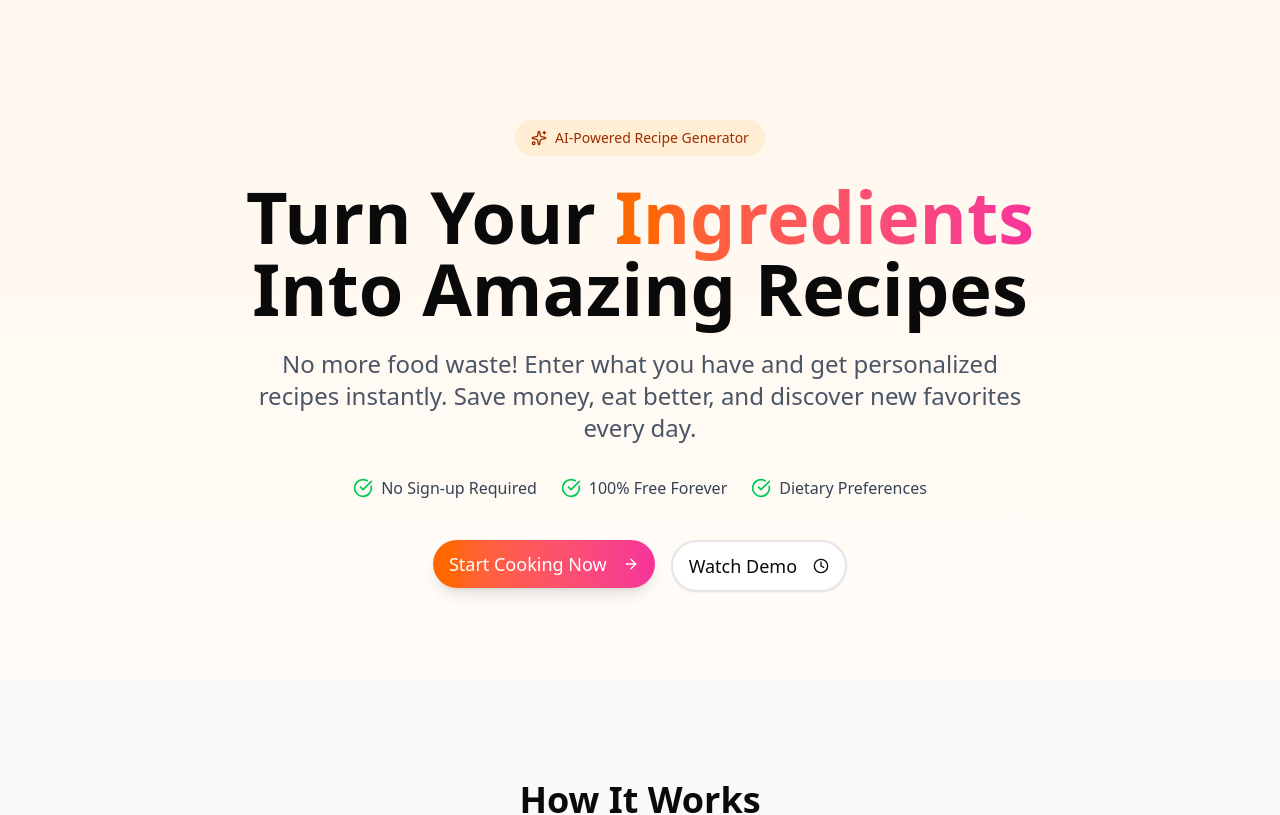
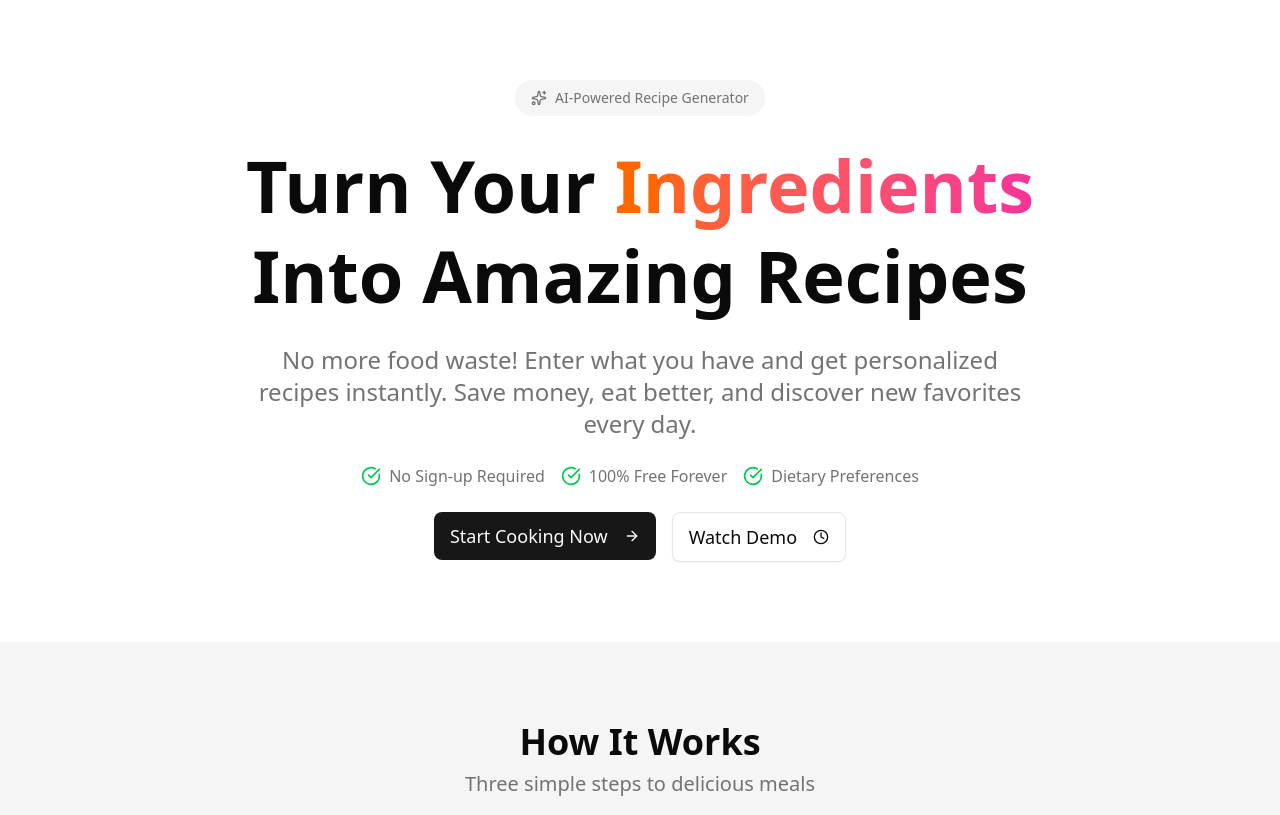
Before and after one commit to tejaschaudhari192/recipe-generator, a Next.js app: page / in a window 1280 px wide. Shown: the top 815 px of the page. Built offline with nearby package versions, Linux system fonts and the light colour scheme; no server answers.

Commit message:
style: dark classes added

```diff
--- a/src/_pages/chat.tsx
+++ b/src/_pages/chat.tsx
@@ -1,10 +1,12 @@
 'use client';
 
-import RecipeCard from '@/components/recipe-card';
+import React, { useEffect, useState } from 'react';
 import { getChatWithId } from '@/lib/api';
 import { Recipe } from '@/types';
+import RecipeCard from '@/components/recipe-card';
+import { Card, CardContent, CardHeader, CardTitle } from '@/components/ui/card';
+import { Skeleton } from '@/components/ui/skeleton';
 import { LoaderPinwheel } from 'lucide-react';
-import React, { useEffect, useState } from 'react';
 
 interface ChatClientProps {
   chatId: string;
@@ -32,15 +34,33 @@ export default function ChatClient({ chatId }: ChatClientProps) {
   }, [chatId]);
 
   return (
-    <div className="flex flex-col min-h-screen bg-gray-50 font-sans">
+    <div className="flex flex-col min-h-screen bg-muted font-sans">
       <main className="flex-grow max-w-4xl w-full mx-auto p-6 flex flex-col justify-center items-center">
         {loading ? (
-          <div className="flex items-center justify-center text-gray-400">
-            <LoaderPinwheel className="animate-spin w-6 h-6 mr-2" />
-            Loading recipes...
+          <div className="w-full space-y-4">
+            {[...Array(3)].map((_, i) => (
+              <Card key={i} className="w-full">
+                <CardHeader>
+                  <Skeleton className="h-6 w-1/3 mb-2" />
+                  <Skeleton className="h-4 w-1/4" />
+                </CardHeader>
+                <CardContent className="space-y-2">
+                  <Skeleton className="h-4 w-full" />
+                  <Skeleton className="h-4 w-5/6" />
+                  <Skeleton className="h-4 w-2/3" />
+                </CardContent>
+              </Card>
+            ))}
           </div>
         ) : error ? (
-          <div className="text-red-500 text-sm">{error}</div>
+          <Card className="w-full max-w-md text-center border-red-300 bg-red-50">
+            <CardHeader>
+              <CardTitle className="text-red-600">Error</CardTitle>
+            </CardHeader>
+            <CardContent>
+              <p className="text-sm text-red-500">{error}</p>
+            </CardContent>
+          </Card>
         ) : recipes.length > 0 ? (
           <div className="space-y-6 w-full">
             {recipes.map((recipe, index) => (
@@ -48,7 +68,16 @@ export default function ChatClient({ chatId }: ChatClientProps) {
             ))}
           </div>
         ) : (
-          <div className="text-gray-500">No recipes found.</div>
+          <Card className="w-full max-w-md text-center">
+            <CardHeader>
+              <CardTitle>No Recipes Found</CardTitle>
+            </CardHeader>
+            <CardContent>
+              <p className="text-muted-foreground text-sm">
+                This chat doesn`&apos;`t contain any saved recipes.
+              </p>
+            </CardContent>
+          </Card>
         )}
       </main>
     </div>
--- a/src/app/(auth)/layout.tsx
+++ b/src/app/(auth)/layout.tsx
@@ -1,6 +1,7 @@
 'use client';
 import Logo from '@/components/logo';
 import { SessionProvider } from 'next-auth/react';
+import { ThemeProvider } from 'next-themes';
 import { usePathname, useRouter } from 'next/navigation';
 import { ReactNode } from 'react';
 
@@ -14,15 +15,16 @@ export default function Layout({ children }: { children: ReactNode }) {
   };
   console.log(route);
   return (
+    <ThemeProvider attribute="class" defaultTheme="system" enableSystem>
       <SessionProvider>
-      <div className="min-h-screen flex flex-col bg-gray-100 dark:bg-gray-900">
+        <div className="min-h-screen flex flex-col dark:bg-black">
           <header className="p-4">
             <Logo />
           </header>
           <main className="flex items-center justify-center grow">
             {children}
           </main>
-        <footer className="px-16 py-10 text-gray-600">
+          <footer className="px-16 py-10 ">
             <p className="font-medium">
               {isSignup ? 'Already have an account?' : "Don't have an account?"}{' '}
               <button
@@ -35,5 +37,6 @@ export default function Layout({ children }: { children: ReactNode }) {
           </footer>
         </div>
       </SessionProvider>
+    </ThemeProvider>
   );
 }
--- a/src/app/page.tsx
+++ b/src/app/page.tsx
@@ -17,21 +17,20 @@ interface HomePageData {
   steps: Step[];
 }
 
-// server side data fetching
 export default async function Home() {
   const data: HomePageData = await getHomePageContent();
 
   return (
-    <div className="min-h-screen bg-gradient-to-b from-orange-50 to-white">
+    <div className="min-h-screen bg-background text-foreground">
       {/* Hero Section */}
       <section className="container mx-auto px-4 py-20">
-        <div className="text-center max-w-6xl mx-auto fade-in-slide">
-          <div className="inline-flex items-center gap-2 bg-orange-100 text-orange-800 px-4 py-2 rounded-full mb-6 animate-fade-in-up delay-100">
+        <div className="text-center max-w-6xl mx-auto space-y-6">
+          <div className="inline-flex items-center gap-2 bg-muted text-muted-foreground px-4 py-2 rounded-full">
             <Sparkles className="w-4 h-4" />
             <span className="text-sm font-medium">{data.tagline}</span>
           </div>
 
-          <h1 className="text-5xl md:text-7xl font-bold mb-6 animate-fade-in-up delay-200">
+          <h1 className="text-5xl md:text-7xl font-bold leading-tight">
             Turn Your{' '}
             <span className="bg-gradient-to-r from-orange-500 to-pink-500 bg-clip-text text-transparent">
               {data.highlightedWord}
@@ -40,46 +39,45 @@ export default async function Home() {
             Into Amazing Recipes
           </h1>
 
-          <p className="text-xl md:text-2xl text-gray-600 mb-8 max-w-3xl mx-auto animate-fade-in-up delay-300">
+          <p className="text-xl md:text-2xl text-muted-foreground max-w-3xl mx-auto">
             {data.description}
           </p>
 
           {/* Benefits */}
-          <div className="flex flex-wrap justify-center gap-6 mb-10 animate-fade-in-up delay-400">
+          <div className="flex flex-wrap justify-center gap-4">
             {data.benefits.map((benefit, i) => (
-              <div key={i} className="flex items-center gap-2">
+              <div
+                key={i}
+                className="flex items-center gap-2 text-muted-foreground"
+              >
                 <CheckCircle className="w-5 h-5 text-green-500" />
-                <span className="text-gray-700">{benefit}</span>
+                <span>{benefit}</span>
               </div>
             ))}
           </div>
 
-          <div className="flex flex-col sm:flex-row gap-4 justify-center mb-12 animate-fade-in-up delay-500">
-            <Link href={'/chat'}>
-              <Button
-                size="lg"
-                className="bg-gradient-to-r from-orange-500 to-pink-500 hover:from-orange-600 hover:to-pink-600 text-white px-8 py-6 rounded-full text-lg shadow-lg hover:shadow-xl transition-all"
-              >
-                Start Cooking Now <ArrowRight className="w-5 h-5 ml-2" />
+          <div className="flex flex-col sm:flex-row gap-4 justify-center mt-6">
+            <Link href="/chat">
+              <Button size="lg" className="px-8 py-6 text-lg">
+                Start Cooking Now
+                <ArrowRight className="w-5 h-5 ml-2" />
               </Button>
             </Link>
-            <Button
-              size="lg"
-              variant="outline"
-              className="px-8 py-6 rounded-full text-lg border-2 hover:bg-gray-50"
-            >
-              Watch Demo <Clock className="w-5 h-5 ml-2" />
+
+            <Button size="lg" variant="outline" className="px-8 py-6 text-lg">
+              Watch Demo
+              <Clock className="w-5 h-5 ml-2" />
             </Button>
           </div>
         </div>
       </section>
 
       {/* How It Works Section */}
-      <section className="bg-gray-50 py-20">
+      <section className="bg-muted py-20">
         <div className="container mx-auto px-4">
-          <div className="text-center mb-16 fade-in-slide delay-100">
-            <h2 className="text-4xl font-bold mb-4">How It Works</h2>
-            <p className="text-xl text-gray-600">
+          <div className="text-center mb-16">
+            <h2 className="text-4xl font-bold mb-2">How It Works</h2>
+            <p className="text-xl text-muted-foreground">
               Three simple steps to delicious meals
             </p>
           </div>
@@ -88,19 +86,16 @@ export default async function Home() {
             {data.steps.map((step, i) => {
               const colors = ['bg-orange-500', 'bg-pink-500', 'bg-purple-500'];
               return (
-                <div
-                  key={i}
-                  className={`text-center fade-in-slide delay-${300 + i * 100}`}
-                >
+                <div key={i} className="text-center space-y-4">
                   <div
-                    className={`w-16 h-16 ${colors[i]} rounded-full flex items-center justify-center mx-auto mb-4`}
+                    className={`w-16 h-16 ${colors[i]} rounded-full flex items-center justify-center mx-auto`}
                   >
                     <span className="text-white font-bold text-xl">
                       {step.number}
                     </span>
                   </div>
-                  <h3 className="text-xl font-semibold mb-3">{step.title}</h3>
-                  <p className="text-gray-600">{step.description}</p>
+                  <h3 className="text-xl font-semibold">{step.title}</h3>
+                  <p className="text-muted-foreground">{step.description}</p>
                 </div>
               );
             })}
--- a/src/lib/api.ts
+++ b/src/lib/api.ts
@@ -75,11 +75,15 @@ export const getUserData = async () => {
     return response.data;
   } catch (error: unknown) {
     if (isAxiosError(error)) {
-      if (error.response?.data?.error) {
-        return { error: error.response.data.error };
-      }
+      console.error('Axios error:', {
+        message: error.message,
+        status: error.response?.status,
+        data: error.response?.data,
+      });
+    } else {
+      console.error('Unknown error:', error);
     }
-    return { error: 'Something went wrong. Please try again.' };
+    return null;
   }
 };
 
@@ -92,10 +96,14 @@ export const getChatWithId = async (id: string) => {
     return response.data;
   } catch (error: unknown) {
     if (isAxiosError(error)) {
-      if (error.response?.data?.error) {
-        return { error: error.response.data.error };
-      }
+      console.error('Axios error:', {
+        message: error.message,
+        status: error.response?.status,
+        data: error.response?.data,
+      });
+    } else {
+      console.error('Unknown error:', error);
     }
-    return { error: 'Something went wrong. Please try again.' };
+    return null;
   }
 };
```
Also changed, not shown: src/app/(private)/chat/page.tsx (+36 -43 lines). Lines whose indentation alone changed are shown as unchanged.
